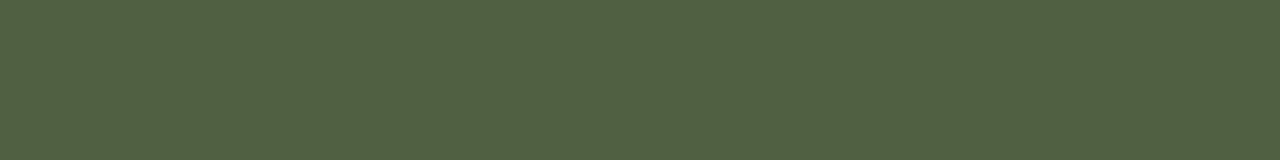
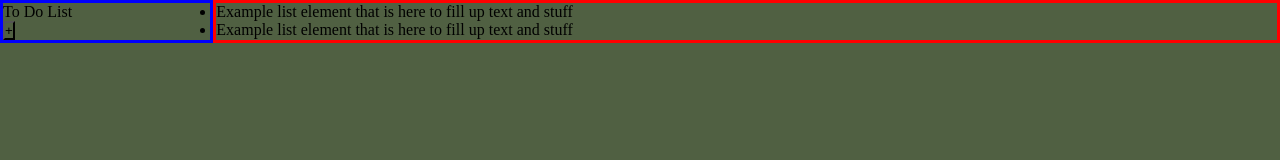
Before and after one commit to MortalChris/To_Do_List, a website built with webpack: page dist/index.html in a window 1280 px wide. Built offline with Linux system fonts and the light colour scheme.

Commit message:
basic html elements, starting example layout

```diff
--- a/src/style.css
+++ b/src/style.css
@@ -3,3 +3,27 @@
     padding: 0;
     background-color: #506042
 }
+#content {
+    display: grid;
+    grid-template-columns: .2fr 1fr;
+    grid-template-areas:
+    "side main main"
+    "side main main"
+    ;
+}
+/* ======================================Side Bar Content=========================================== */
+#sidebar{
+    grid-area: side;
+    border: .2rem solid blue;
+}
+header{
+
+}
+#create-new-list-btn{
+
+}
+/* ======================================Main Content=============================================== */
+#main-content{
+    grid-area: main;
+    border: .2rem solid red;
+}
```
Also changed, not shown: plan.txt (+7 -0 lines), dist/index.html, dist/main.js.
